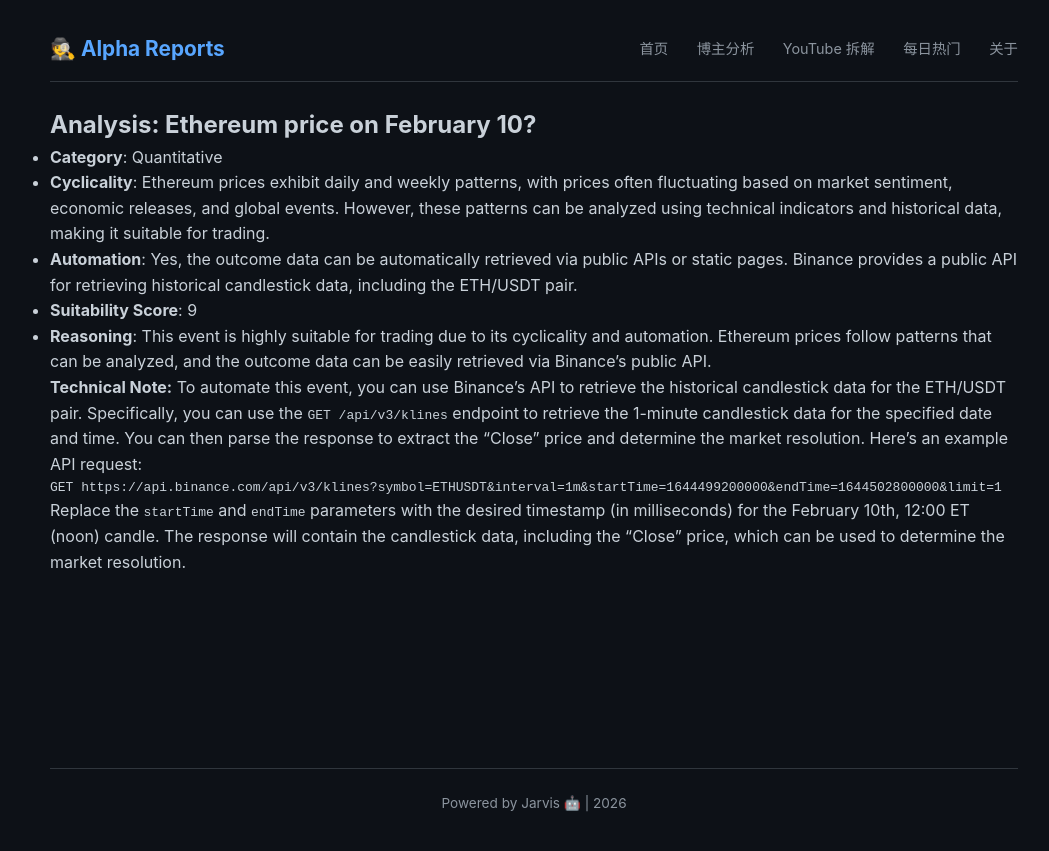
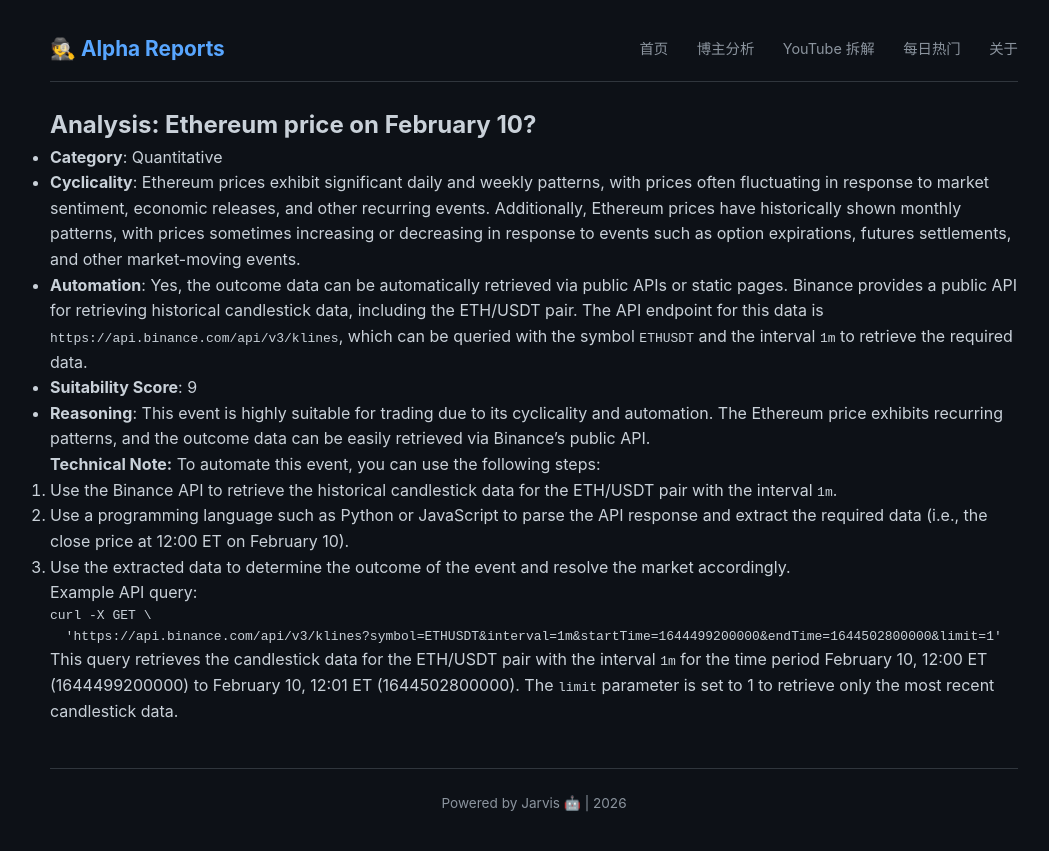
Before and after one commit to amencris073-png/crypto-alpha-reports, a Jekyll site: the page built from polymarket_analysis/quantitative/2026-02-04_ethereum_price_on_february_10.md, in a window 1280 px wide. Shown: the top 851 px of the page, without its empty margins (106-1155 px from the left). Built offline with Jekyll 4.4.1, drawn with Linux system fonts in a browser that asks for light colours; our own code applies the rules of GitHub Pages for plain Markdown files.

Commit message:
Automated analysis for Ethereum price on February 10?

````diff
--- a/polymarket_analysis/quantitative/2026-02-04_ethereum_price_on_february_10.md
+++ b/polymarket_analysis/quantitative/2026-02-04_ethereum_price_on_february_10.md
@@ -1,13 +1,20 @@
 ## Analysis: Ethereum price on February 10?
 
 - **Category**: Quantitative
-- **Cyclicality**: Ethereum prices exhibit daily and weekly patterns, with prices often fluctuating based on market sentiment, economic releases, and global events. However, these patterns can be analyzed using technical indicators and historical data, making it suitable for trading.
-- **Automation**: Yes, the outcome data can be automatically retrieved via public APIs or static pages. Binance provides a public API for retrieving historical candlestick data, including the ETH/USDT pair.
+- **Cyclicality**: Ethereum prices exhibit significant daily and weekly patterns, with prices often fluctuating in response to market sentiment, economic releases, and other recurring events. Additionally, Ethereum prices have historically shown monthly patterns, with prices sometimes increasing or decreasing in response to events such as option expirations, futures settlements, and other market-moving events.
+- **Automation**: Yes, the outcome data can be automatically retrieved via public APIs or static pages. Binance provides a public API for retrieving historical candlestick data, including the ETH/USDT pair. The API endpoint for this data is `https://api.binance.com/api/v3/klines`, which can be queried with the symbol `ETHUSDT` and the interval `1m` to retrieve the required data.
 - **Suitability Score**: 9
-- **Reasoning**: This event is highly suitable for trading due to its cyclicality and automation. Ethereum prices follow patterns that can be analyzed, and the outcome data can be easily retrieved via Binance's public API.
+- **Reasoning**: This event is highly suitable for trading due to its cyclicality and automation. The Ethereum price exhibits recurring patterns, and the outcome data can be easily retrieved via Binance's public API.
 
-**Technical Note:** To automate this event, you can use Binance's API to retrieve the historical candlestick data for the ETH/USDT pair. Specifically, you can use the `GET /api/v3/klines` endpoint to retrieve the 1-minute candlestick data for the specified date and time. You can then parse the response to extract the "Close" price and determine the market resolution. Here's an example API request:
+**Technical Note:** To automate this event, you can use the following steps:
+
+1. Use the Binance API to retrieve the historical candlestick data for the ETH/USDT pair with the interval `1m`.
+2. Use a programming language such as Python or JavaScript to parse the API response and extract the required data (i.e., the close price at 12:00 ET on February 10).
+3. Use the extracted data to determine the outcome of the event and resolve the market accordingly.
+
+Example API query:
 ```bash
-GET https://api.binance.com/api/v3/klines?symbol=ETHUSDT&interval=1m&startTime=1644499200000&endTime=1644502800000&limit=1
+curl -X GET \
+  'https://api.binance.com/api/v3/klines?symbol=ETHUSDT&interval=1m&startTime=1644499200000&endTime=1644502800000&limit=1'
 ```
-Replace the `startTime` and `endTime` parameters with the desired timestamp (in milliseconds) for the February 10th, 12:00 ET (noon) candle. The response will contain the candlestick data, including the "Close" price, which can be used to determine the market resolution.
+This query retrieves the candlestick data for the ETH/USDT pair with the interval `1m` for the time period February 10, 12:00 ET (1644499200000) to February 10, 12:01 ET (1644502800000). The `limit` parameter is set to 1 to retrieve only the most recent candlestick data.
````
